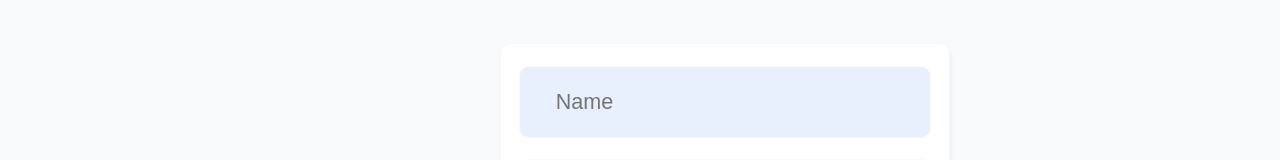
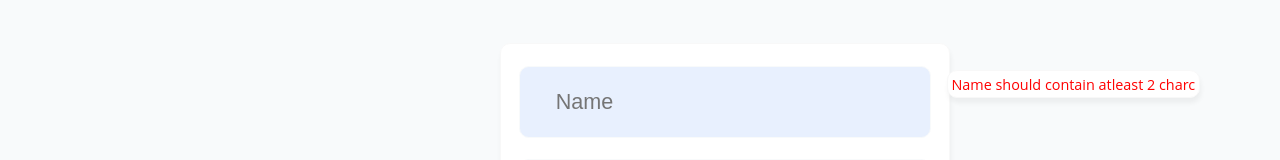
Before and after one commit to Epiphany2022/hr-demo, a React (Create React App) app: page / in a window 1280 px wide. Shown: the part 192-352 px from the top of the page. Built offline with nearby package versions, Linux system fonts and the light colour scheme; no server answers.

Commit message:
added error box

```diff
--- a/package.json
+++ b/package.json
@@ -29,7 +29,8 @@
     "react-three-fiber": "^6.0.13",
     "redux-persist": "^6.0.0",
     "three": "^0.129.0",
-    "web-vitals": "^1.1.2"
+    "web-vitals": "^1.1.2",
+    "yup": "^0.32.9"
   },
   "scripts": {
     "start": "react-scripts start",
--- a/src/containers/Register/Register.jsx
+++ b/src/containers/Register/Register.jsx
@@ -15,7 +15,9 @@ export default function Register() {
 
     const [passwordShownColor, setPasswordShownColor] = useState("inActive");
     const [passwordShown, setPasswordShown] = useState(false);
-    const [isSubmitted, setIsSubmitted]=useState(false)
+    const [isSubmitted, setIsSubmitted]=useState(false);
+    const [error, setError] = useState("");
+    const[isError, setIsError] = useState(false)
 
     const togglePasswordVisiblity = (e) => {
 
@@ -42,10 +44,12 @@ export default function Register() {
                 setTimeout(function(){ history.push("/login") }, 1000);
             })
             .catch((err)=>{
-              alert(err.message)
+              setError(err.message)
             })
 
         }
+
+        console.log(error)
 
     return (
         <div
@@ -82,6 +86,7 @@ export default function Register() {
                                             {...register("name")}
                                             required
                                         />
+
                    </div>
                   <div className={classes.InputBox}>
                   <input
@@ -114,6 +119,15 @@ export default function Register() {
                       <p>Already registered ? <Link className={classes.LinkSeg} to="/login">Login</Link> </p>
                   </div>
                 </form>
+                <div className={classes.ErrorMessageName}>
+                Name should contain atleast 2 charc
+                </div>
+                {
+                    error?<div className={classes.ErrorMessageEmail}>
+                   {error}
+                    </div>:null
+                }
+
             </motion.div>
             </div>
             <div className={[isSubmitted?classes.SuccessContainer:classes.SuccessContainerHidden]}>Form Submitted</div>
--- a/src/containers/Register/Register.module.css
+++ b/src/containers/Register/Register.module.css
@@ -60,6 +60,33 @@
     width: 100%;
   display: flex;
   justify-content: center;
+  position: relative;
+}
+.ErrorMessageName{
+    position: absolute;
+    left: 70%;
+    top: 5%;
+  color: red;
+    background-color: #FFFFFF;
+    border: 1px solid #f8f8f8;
+    box-shadow: 1px 5px 5px rgb(0 0 0 / 5%);
+    padding: 0.2rem;
+    font-size: 0.8rem;
+    box-sizing: border-box;
+    border-radius: 10px;
+}
+.ErrorMessageEmail{
+    position: absolute;
+    left: 70%;
+    top: 28%;
+  color: red;
+    background-color: #FFFFFF;
+    border: 1px solid #f8f8f8;
+    box-shadow: 1px 5px 5px rgb(0 0 0 / 5%);
+    padding: 0.8rem;
+    font-size: 0.8rem;
+    box-sizing: border-box;
+    border-radius: 10px;
 }
 .FormContainerSubmit{
     transition: all 0.5s ease;
```
Also changed, not shown: 1 other file (tests, documents, lock files or other folders).
